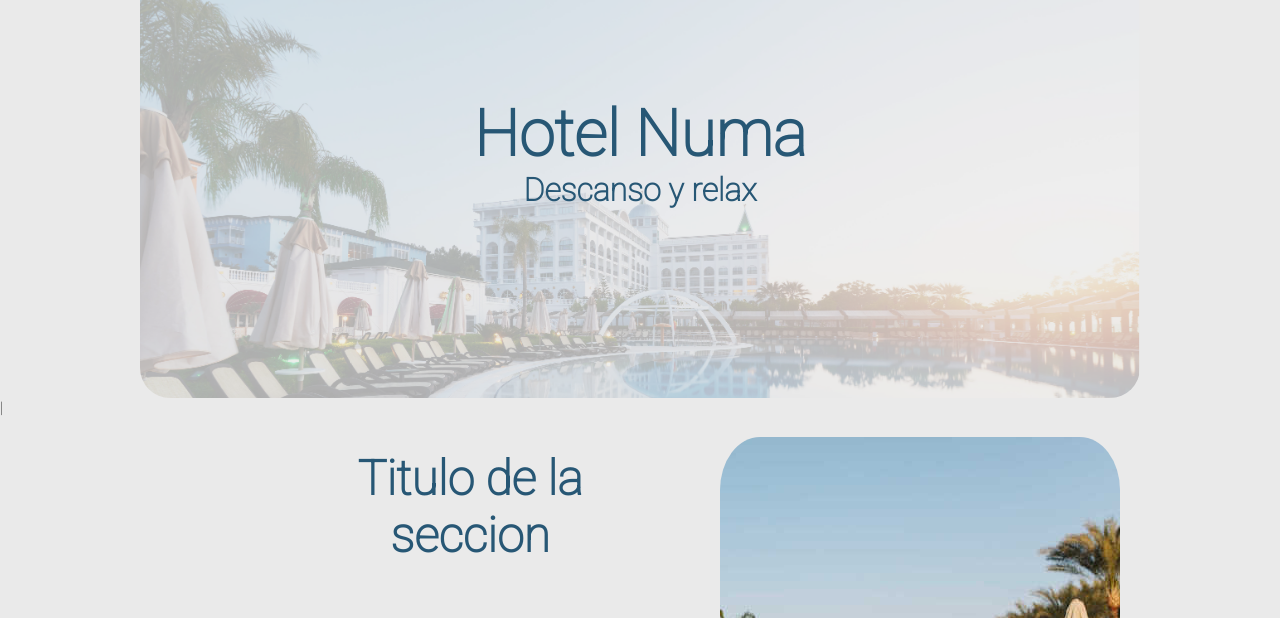
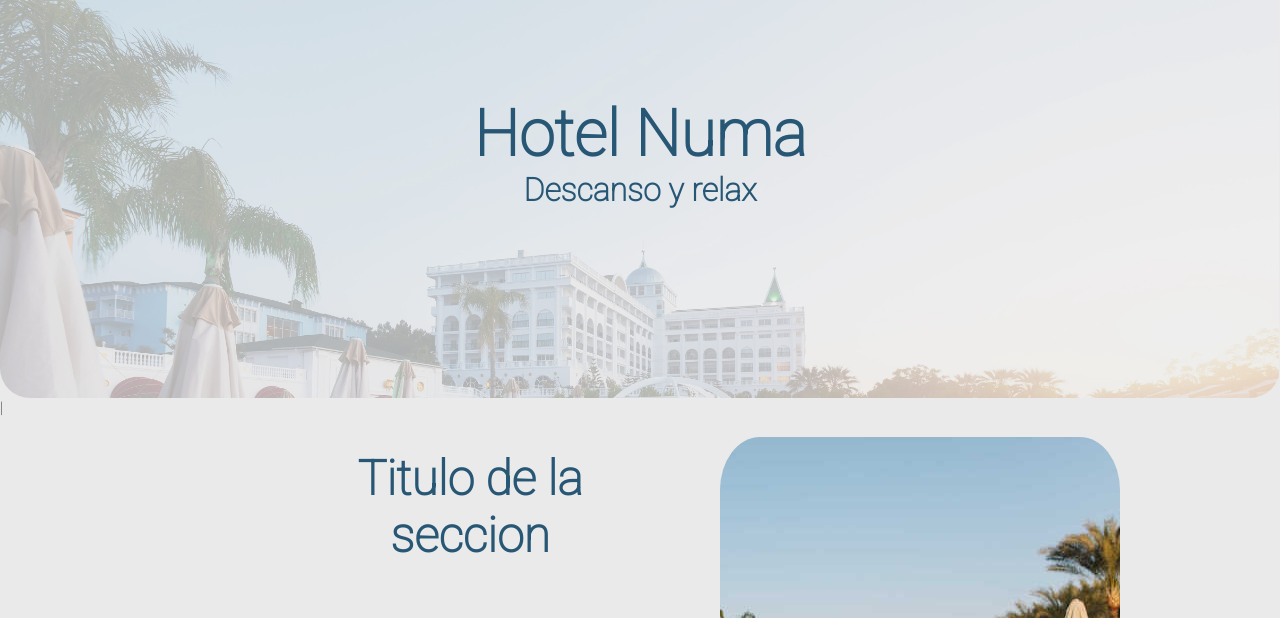
Before and after one commit to alt165/codo_a_codo1, a plain HTML site: page index.html in a window 1280 px wide. Shown: the part 146-764 px from the top of the page. Drawn offline with Linux system fonts and the light colour scheme.

Commit message:
modificacion

```diff
--- a/assets/css/styles.css
+++ b/assets/css/styles.css
@@ -106,7 +106,7 @@ a:visited {
 
 
 .slideshow-container {
-  max-width: 1000px;
+  max-width: 100vw;
   position: relative;
   margin: auto;
   overflow: hidden;
@@ -119,7 +119,7 @@ a:visited {
   position: relative;
   animation-duration: 6s;
   height: 400px;
-  max-width: 1000px;
+  max-width: 100vw;
   z-index: -1;
   border: 5px white;
 }
```
